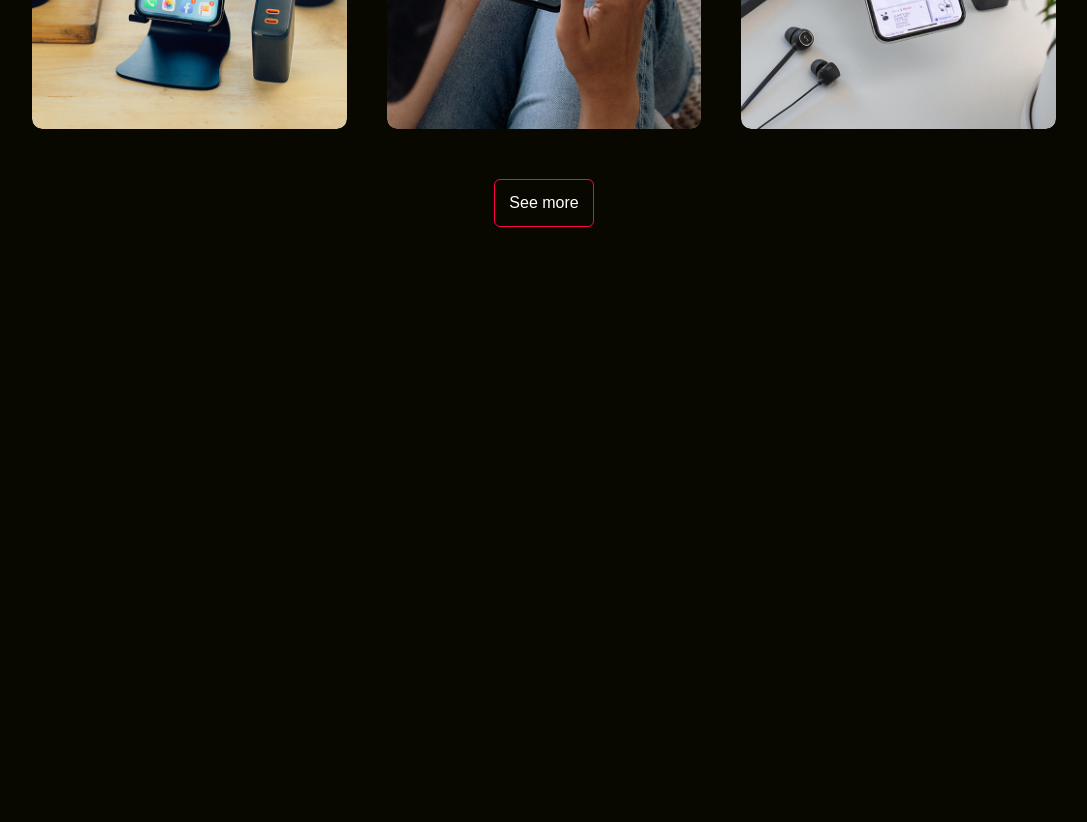
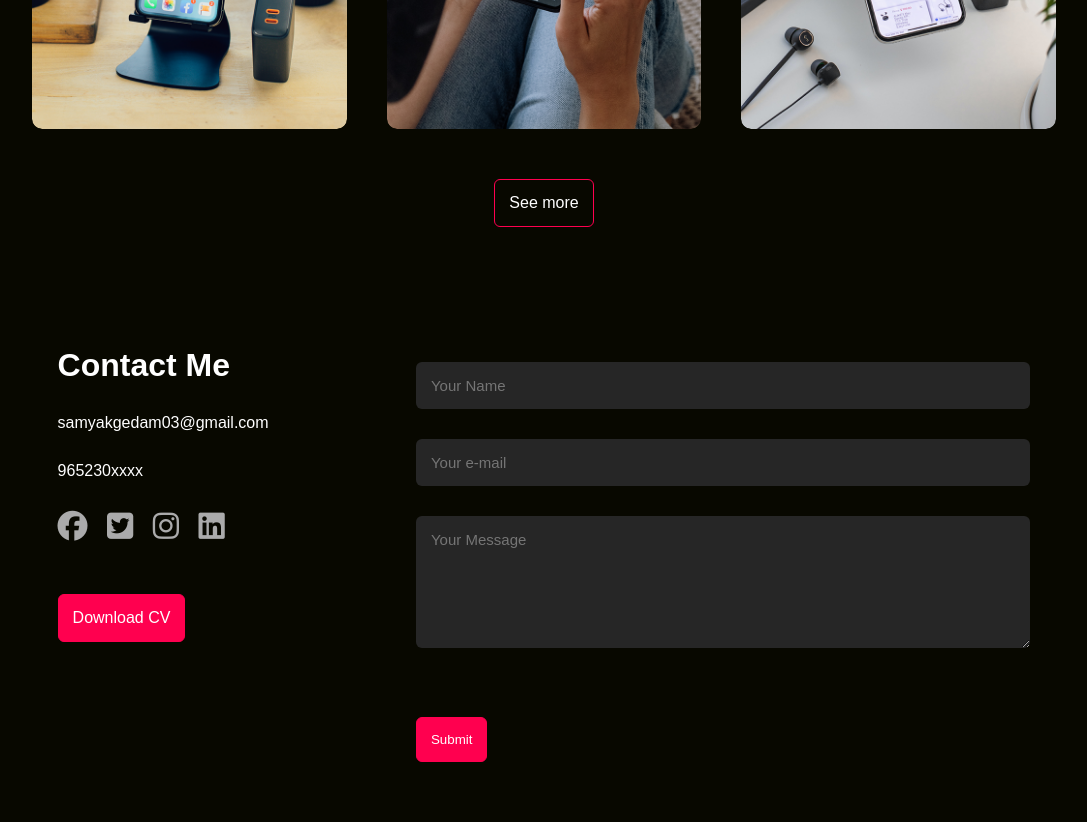
Before and after one commit to Samyak05/Portfolio, a plain HTML site: page index.html in a window 1280 px wide. Shown: the part 2385-3207 px from the top of the page, without its empty margins (96-1183 px from the left). Before the commit the page ends 2722 px from the top, so only its background shows below. Drawn offline with Linux system fonts and the light colour scheme.

Commit message:
Add files via upload
created contact me section

```diff
--- a/index.html
+++ b/index.html
@@ -126,6 +126,34 @@
     </div>
  </div>
 
+ <!-- -----------------contact-------------------- -->
+  <div id="contact">
+    <div class="container">
+        <div class="row">
+            <div class="contact-left">
+                <h1 class = "sub-title">Contact Me</h1>
+                <p>samyakgedam03@gmail.com</p>
+                <p>965230xxxx</p>
+                <div class="social-icons">
+                    <a href="https://facebook.com/"><i class="fab fa-facebook"></i></a>
+                    <a href="https://twitter.com/"><i class="fab fa-twitter-square"></i></a>
+                    <a href="https://instagram.com/"><i class="fab fa-instagram"></i></a>
+                    <a href="https://linkedin.com/"><i class="fab fa-linkedin"></i></a>
+                </div>
+                <a href="images/my-cv.pdf" download class="btn btn2">Download CV</a>
+            </div>
+            <div class="contact-right">
+                <form>
+                    <input type="text" name="Name" placeholder="Your Name" required>
+                    <input type="email" name="Email" placeholder="Your e-mail" required>
+                    <textarea name="message" rows="6" placeholder="Your Message"></textarea>
+                    <button type="submit" class="btn btn2">Submit</button>
+                </form>
+            </div>
+        </div>
+    </div>
+  </div>
+
 
 
     <script>
--- a/style.css
+++ b/style.css
@@ -245,3 +245,60 @@ nav ul li a:hover::after{
     background: #ff004f;
 
 }
+
+
+/* --------------contact-------------- */
+.contact-left{
+    flex-basis: 30%;
+}
+.contact-right{
+    flex-basis: 60%;
+}
+.contact-left p{
+    margin-top: 30px;
+}
+.contact-left p i{
+    margin: 15px;
+    font-size: 25px;
+    color: #ff004f;
+}
+.social-icons{
+    margin-top: 30px;
+}
+.social-icons a{
+    font-size: 30px;
+    margin-right: 15px;
+    color: #ababab;
+    text-decoration: none;
+    display: inline-block;
+    transition: transform 0.5s
+}
+.social-icons a:hover{
+    color: #ff004f;
+    transform: translateY(-5px)
+}
+.btn.btn2{
+    display: inline-block;
+    background: #ff004f;
+}
+.contact-right form{
+    width: 100%;
+}
+form input, form textarea{
+    width: 100%;
+    border: 0;
+    outline: none;
+    background: #262626;
+    padding: 15px;
+    color: #fff;
+    font-size: 15px;
+    border-radius: 6px;
+    /* margin: 15px 0; */
+    margin: 15px 0;
+}
+form.btn2{
+    padding: 14px 60px;
+    font-size: 1880px;
+    margin-top: 20px;
+    cursor: pointer;
+}
```
